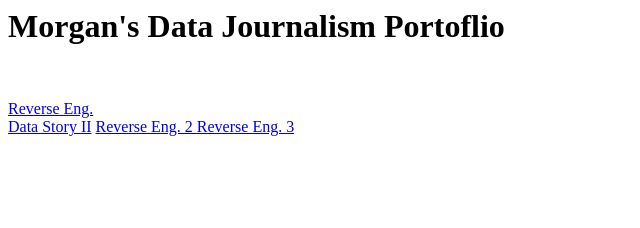
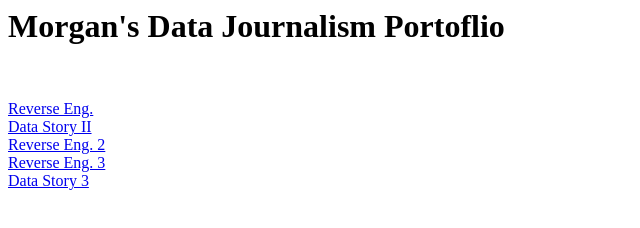
Before and after one commit to morganspackman/morganspackman.github.io, a plain HTML site: page index.html in a window 1280 px wide. Shown: the whole page, without its empty margins (0-640 px from the left). Drawn offline with Linux system fonts and the light colour scheme.

Commit message:
Update index.html

```diff
--- a/index.html
+++ b/index.html
@@ -2,7 +2,8 @@
 <br>
 <p>
   <a href="https://morganspackman.github.io/reverse-eng.-1/"> Reverse Eng.</a><br>
-  <a href="https://morganspackman.github.io/DataStory2/index.html"> Data Story II</a>
-  <a href= "https://morganspackman.github.io/reverse-eng.-2/"> Reverse Eng. 2 <a>
-    <a href= "https://morganspackman.github.io/reverse-eng.3/"> Reverse Eng. 3 <a>
+  <a href="https://morganspackman.github.io/DataStory2/index.html"> Data Story II</a><br>
+  <a href= "https://morganspackman.github.io/reverse-eng.-2/"> Reverse Eng. 2 <a><br>
+  <a href= "https://morganspackman.github.io/reverse-eng.3/"> Reverse Eng. 3 <a><br>
+    <a href="https://morganspackman.github.io/Data-story3/"> Data Story 3</a> <br>
 </p>
```
